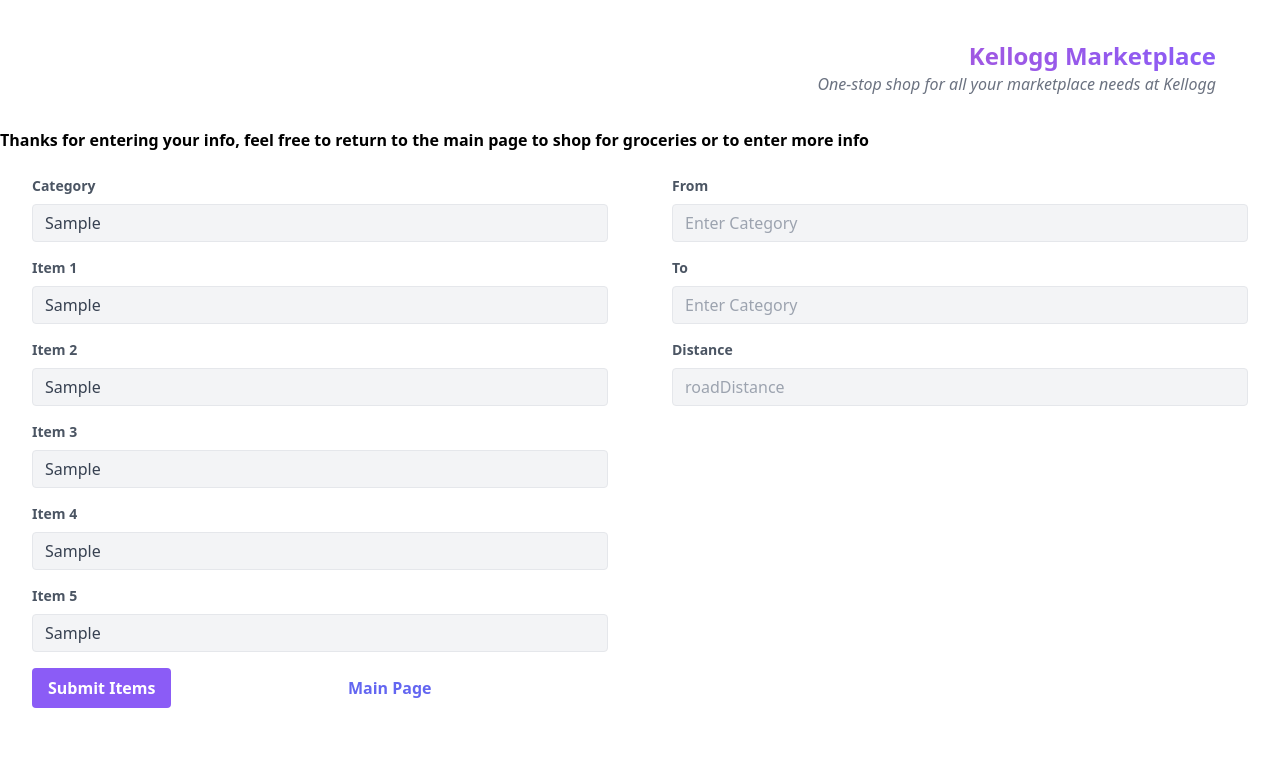
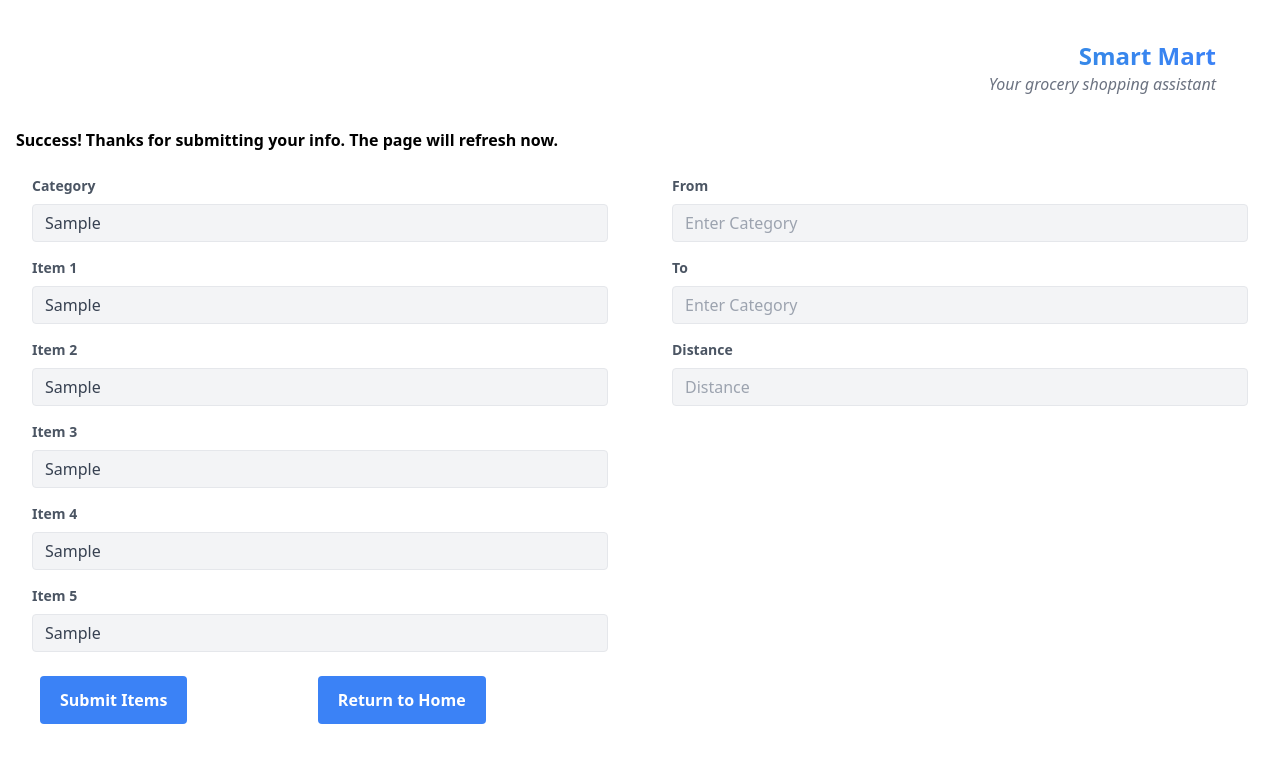
Before and after one commit to amilne99/groceryApp2, a website: page postPaths.html in a window 1280 px wide. Both pictures are taken after typing "Sample", "Sample", "Sample", "Sample", "Sample", "Sample" into the empty fields and a click on the button "Submit Items". Drawn offline with nearby package versions, Linux system fonts and the light colour scheme; no server answers.

Commit message:
MVP working

```diff
--- a/postPaths.html
+++ b/postPaths.html
@@ -34,10 +34,10 @@
 
 
   <div class="py-8 md:px-16 sm:px-16 px-16  w-full mx-auto bg-opacity-10">
-        <p class="font-bold mt-2 text-2xl bg-clip-text text-transparent bg-gradient-to-r from-pink-500 to-purple-500 text-right">Kellogg Marketplace</p>
-        <p class="italic text-right text-m bg-clip-text text-transparent text-gray-500">One-stop shop for all your marketplace needs at Kellogg</p>
+        <p class="font-bold mt-2 text-2xl bg-clip-text text-transparent bg-gradient-to-r from-green-500 to-blue-500 text-right">Smart Mart</p>
+        <p class="italic text-right text-m bg-clip-text text-transparent text-gray-500">Your grocery shopping assistant</p>
     </div>
-    <div class="completed-entry text-m font-bold"></div>
+    <div class="px-4 completed-entry text-m font-bold px"></div>
     <div class="flex">
         <div class="bg-gray-400 bg-cover bg-center text-white"
            style="background-image: url('https://i.ytimg.com/vi/R9mXtzn8meE/maxresdefault.jpg')">
@@ -127,10 +127,10 @@
       </div>
 
           <div class="flex items-center justify-between">
-        <button id="create-items-button" class="create-item bg-purple-500 hover:bg-purple-700 text-white font-bold py-2 px-4 rounded focus:outline-none focus:shadow-outline" type="button">
+        <button id="create-items-button" class="create-item bg-blue-500 hover:bg-blue-700 text-white font-bold text-base mx-2 my-2 py-3 px-5 rounded focus:outline-none focus:shadow-outline" type="button">
           Submit Items
         </button>
-        <a href="index.html" class="no-underline text-right text-indigo-500 font-bold hover:text-indigo-400">Main Page</a></p>
+        <a href="index.html" class="bg-blue-500 hover:bg-blue-700 text-white font-bold text-base mx-2 my-2 py-3 px-5 rounded focus:outline-none focus:shadow-outline">Return to Home</a></p>
 
       </div>
     </form>
@@ -181,7 +181,7 @@
             class="bg-gray-100 appearance-none border rounded w-full py-2 px-3 text-gray-700 leading-tight focus:outline-none focus:shadow-outline"
             id="roadDistance"
             type="number"
-            placeholder="roadDistance"
+            placeholder="Distance"
           >
         </div>
 
--- a/postPaths.js
+++ b/postPaths.js
@@ -80,9 +80,9 @@
 
   let completeddiv = document.querySelector(`.completed-entry`)
 
-  //location.reload()
+  setTimeout(location.reload.bind(location), 4000)
 
-  completeddiv.insertAdjacentHTML(`beforeend`,`Thanks for entering your info, feel free to return to the main page to shop for groceries or to enter more info`)
+  completeddiv.insertAdjacentHTML(`beforeend`,`Success! Thanks for submitting your info. The page will refresh now.`)
   //This isn't quite working. Maybe just wipe the html and add links to main page or to refresh this page?
 
 })
```
Also changed, not shown: index.html (+10 -3 lines), index.js (+16 -4 lines).
